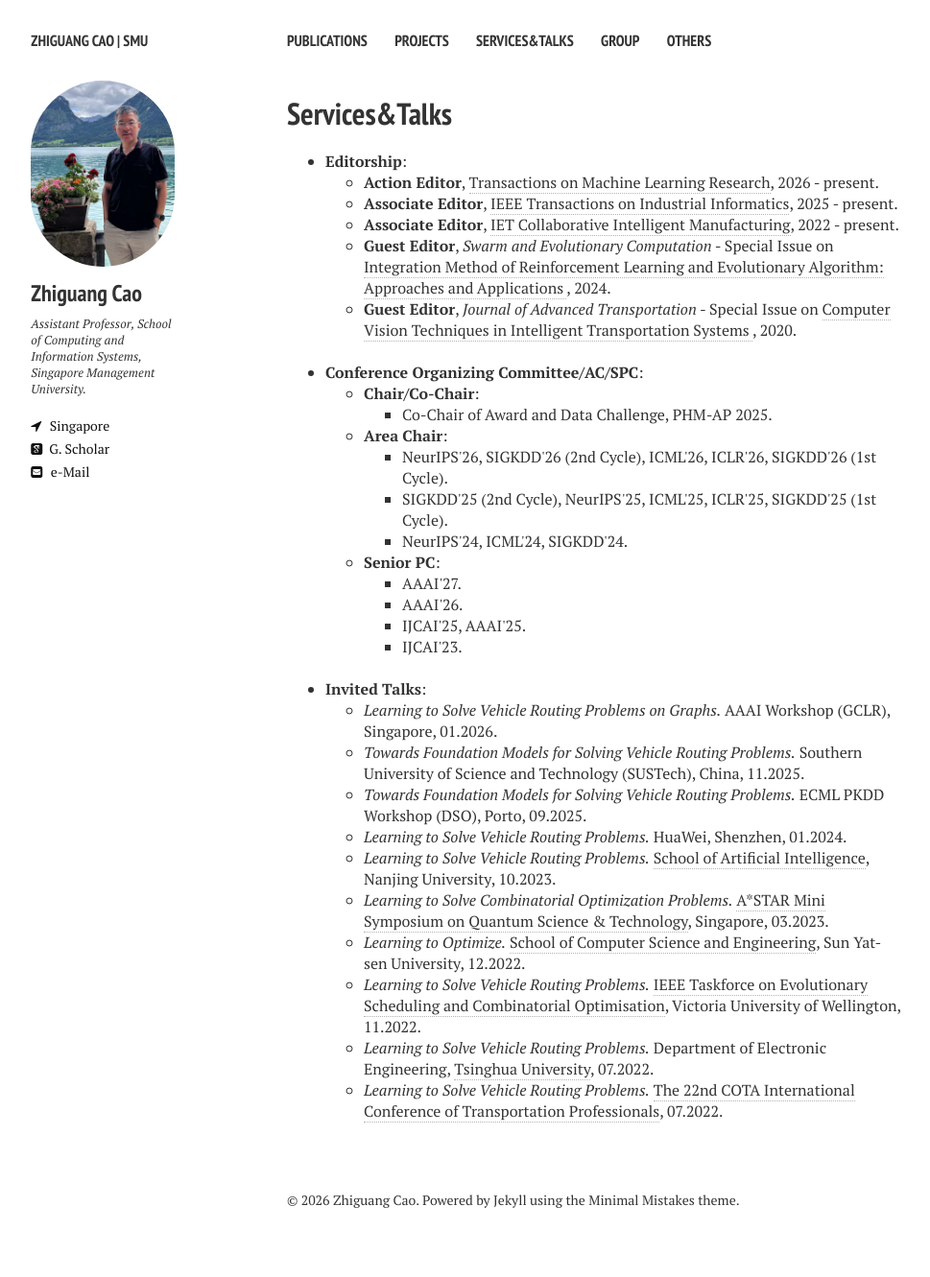
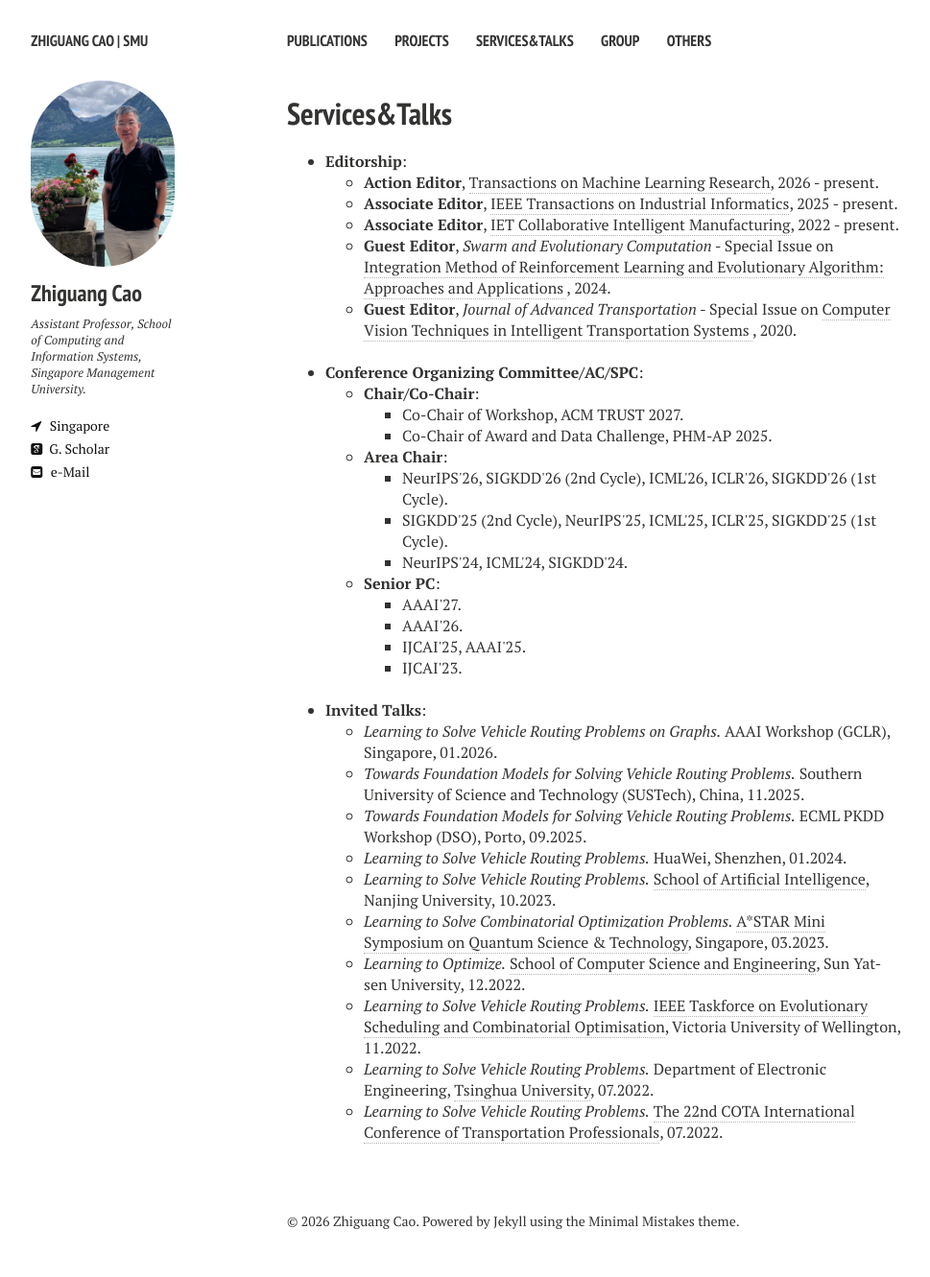
Before and after one commit to zhiguangcaosg/zhiguangcaosg.github.io, a Jekyll site: the page built from services&talks.md, in a window 1280 px wide. Shown: the whole page at 96% size, without its empty margins (21-990 px from the left). Built offline with Jekyll 4.4.1, drawn with Linux system fonts in a browser that asks for light colours; nearby versions of some CDN libraries; before the commit the page ends 1309 px from its top, so only the background shows below that.

Commit message:
Update services&talks.md

```diff
--- a/services&talks.md
+++ b/services&talks.md
@@ -34,9 +34,10 @@ comments: false
 
 	<li> <b>Chair/Co-Chair</b>:
 		<ul>
-
+		<li>  Co-Chair of Workshop, ACM TRUST 2027.
+	    </li>
 		<li>  Co-Chair of Award and Data Challenge, PHM-AP 2025.
-	        </li>
+	    </li>
 		</ul>
 	</li>
 
```
